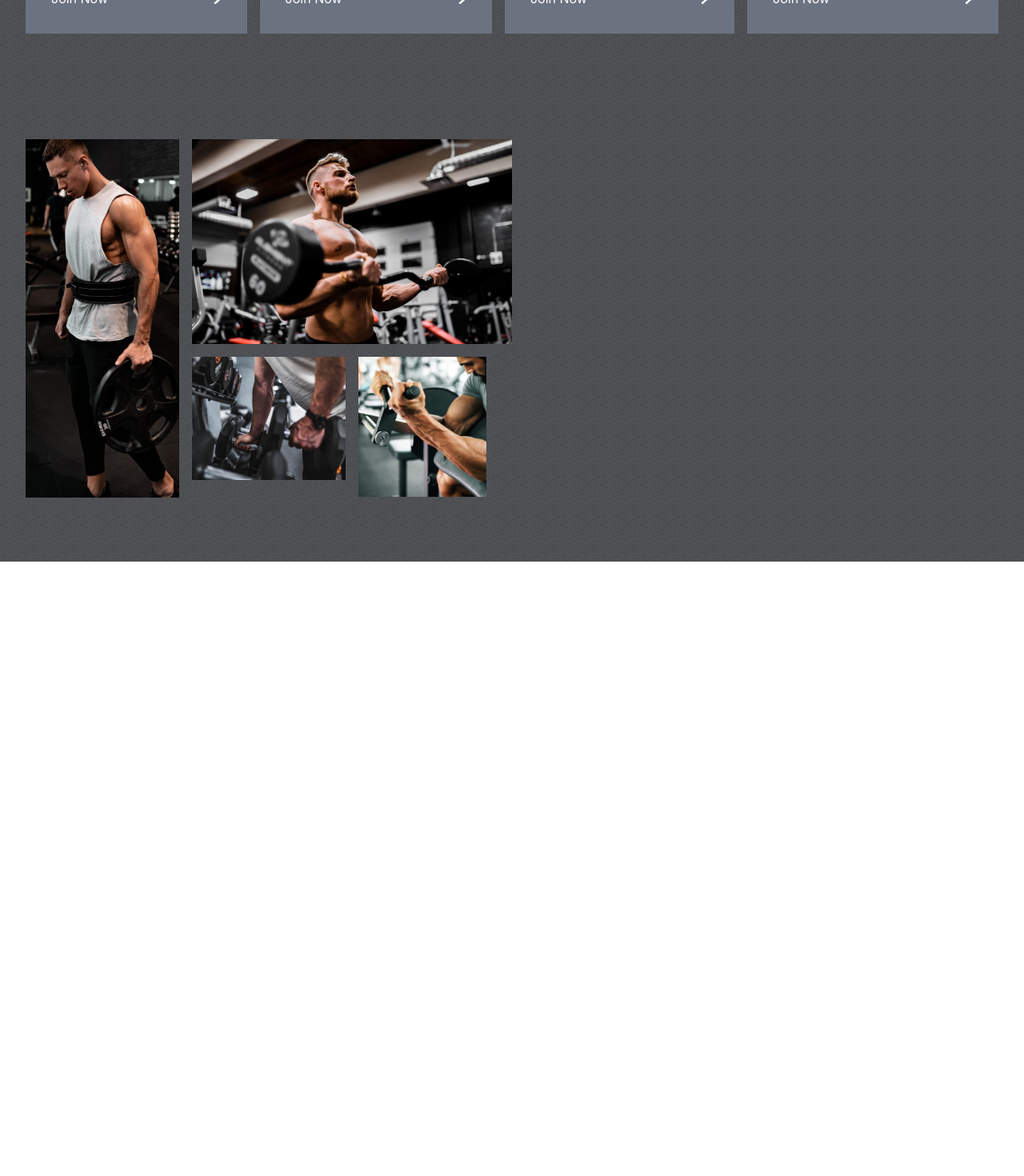
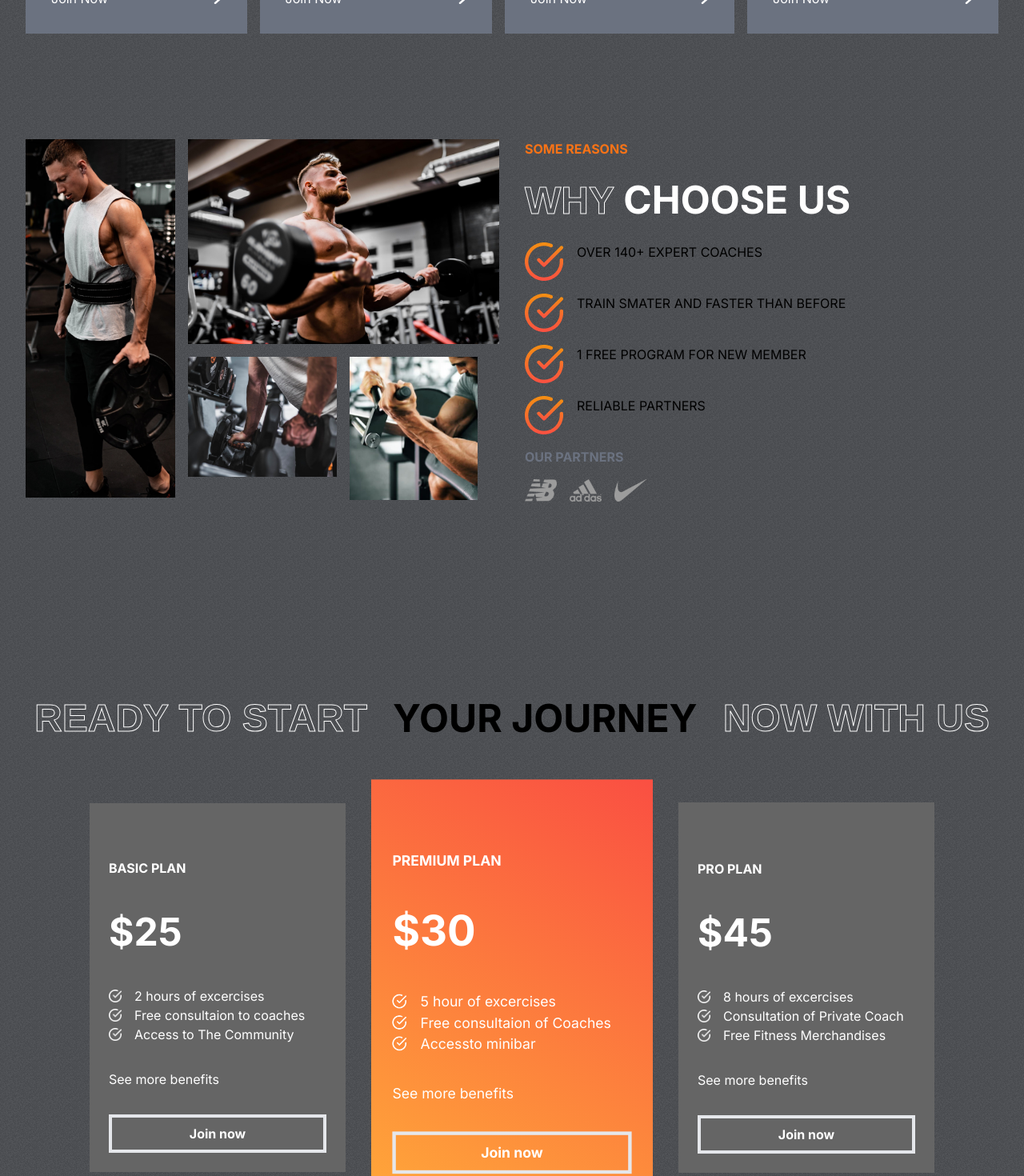
Before and after one commit to Bishboy/GymApp, a React (Vite) app: page / in a window 1280 px wide. Shown: the part 1215-2685 px from the top of the page at 80% size. Before the commit the page ends 1917 px from the top, so only its background shows below. Built offline with nearby package versions, Linux system fonts and the light colour scheme.

Commit message:
new component updated

```diff
--- a/src/App.tsx
+++ b/src/App.tsx
@@ -3,6 +3,7 @@ import Hero from './component/Hero'
 import './App.css'
 import Programs from './component/Programs'
 import Reasons from './component/Reasons'
+import Plan from './component/Plan'
 
 
 function App() {
@@ -13,6 +14,7 @@ function App() {
       <Hero />
       <Programs />
       <Reasons />
+      <Plan />
     </div>
   )
 }
--- /dev/null
+++ b/src/component/Plan.tsx
@@ -0,0 +1,49 @@
+import React from 'react'
+import { plansData } from '../data/plansData'
+import whiteTick from '../assets/whiteTick.png'
+
+
+
+
+const Plan = () => {
+  return (
+    <div className="mt-[4rem] px-[2rem] flex flex-col gap-[4rem] relative">
+      <div className=" flex gap-[2rem] items-center justify-center font-bold text-[3rem]">
+        <span className="strokeText">READY TO START</span>
+        <span> YOUR JOURNEY</span>
+        <span className="strokeText">NOW WITH US</span>
+      </div>
+
+      <div className=" flex items-center justify-center gap-[3rem]">
+        {plansData.map((items) => (
+          <div
+            key={items.id}
+            className={`${
+
+
+              items.id === 2 ? "bg-custom-gradient scale-110" : ""
+            } flex flex-col p-[1.5rem] bg-[#656565] w-[20rem] gap-[2rem] text-white`}
+          >
+            {items.icon}
+            <span className='font-bold'>{items.name}</span>
+            <span className='text-[3rem] font-bold'>${items.price}</span>
+            <div className='flex items-center flex-col'>
+              {items.features.map((feature, i) => (
+                <div key={i} className='flex items-center w-full gap-[1rem]'>
+                  <img src={whiteTick} alt="" className='w-[1rem]' />
+                  <span key={i}>{feature}</span>
+                </div>
+              ))}
+            </div>
+            <div>
+              <span className='text-[o.8rem]'>See more benefits</span>
+            </div>
+            <button className="btn">Join now</button>
+          </div>
+        ))}
+      </div>
+    </div>
+  );
+}
+
+export default Plan
--- a/src/component/Reasons.tsx
+++ b/src/component/Reasons.tsx
@@ -1,6 +1,6 @@
-import React from 'react'
-import image1 from '../../src/assets/image1.png'
-import image2 from '../../src/assets/image2.png'
+import React from "react";
+import image1 from "../../src/assets/image1.png";
+import image2 from "../../src/assets/image2.png";
 import image3 from "../../src/assets/image3.png";
 import image4 from "../../src/assets/image4.png";
 import nb from "../../src/assets/nb.png";
@@ -8,10 +8,9 @@ import addidas from "../../src/assets/adidas.png";
 import nike from "../../src/assets/nike.png";
 import tick from "../../src/assets/tick.png";
 
-
 const Reasons = () => {
   return (
-    <div className="px-[2rem] flex " style={{ gridTemplate: "2rem" }}>
+    <div className="px-[2rem] flex  gap-[2rem]">
       <div className="flex-1 grid grid-cols-3 gap-4 auto-rows-fr">
         <img
           src={image1}
@@ -31,12 +30,44 @@ const Reasons = () => {
         <img
           src={image4}
           alt=""
-          className="object-cover w-[10rem]  "
+          className="object-cover w-[10rem]  h-[11.2rem] "
         />
       </div>
-      <div className="flex-1 "></div>
+      <div className="flex-1 uppercase gap-[1rem] flex flex-col ">
+        <span className=" font-bold text-orange-500">Some reasons</span>
+        <div className="text-[3rem] text-white font-bold">
+          <span className="strokeText  ">Why</span>
+          <span className=" "> Choose us</span>
+        </div>
+        <div className="flex flex-col gap-[1rem]">
+          <div className="flex text-[1rem] gap-[1rem]">
+            <img src={tick} alt=""></img>
+            <span>Over 140+ Expert Coaches</span>
+          </div>
+          <div className="flex text-[1rem] gap-[1rem]">
+            <img src={tick} alt="" />
+            <span>TRAIN SMATER AND FASTER THAN BEFORE </span>
+          </div>
+          <div className="flex text-[1rem] gap-[1rem]">
+            <img src={tick} alt="" />
+            <span> 1 FREE PROGRAM FOR NEW MEMBER</span>
+          </div>
+          <div className="flex text-[1rem] gap-[1rem]">
+            <img src={tick} alt="" />
+            <span>RELIABLE PARTNERS</span>
+          </div>
+        </div>
+        <span className="text-gray-500 font-semibold uppercase">
+          Our Partners
+        </span>
+        <div className="flex gap-[1rem]">
+          <img src={nb} alt=""  className="w-[2.5rem]"/>
+          <img src={addidas} alt="" className="w-[2.5rem]" />
+          <img src={nike} alt=""  className="w-[2.5rem]"/>
+        </div>
+      </div>
     </div>
   );
-}
- //
-export default Reasons
+};
+//
+export default Reasons;
--- a/src/data/plansData.tsx
+++ b/src/data/plansData.tsx
@@ -3,6 +3,7 @@ interface Plan {
   name: string;
   price: string;
   features: string[];
+  id: number
 }
 
 export const plansData: Plan[] = [
@@ -18,7 +19,9 @@ export const plansData: Plan[] = [
       </svg>
     ),
     name: "BASIC PLAN",
+    id: 1,
     price: "25",
+
     features: [
       "2 hours of excercises",
       "Free consultaion to coaches",
@@ -38,6 +41,7 @@ export const plansData: Plan[] = [
     ),
     name: "PREMIUM PLAN",
     price: "30",
+    id: 2,
     features: [
       "5 hour of excercises",
       "Free consultaion of Coaches",
@@ -57,6 +61,7 @@ export const plansData: Plan[] = [
     ),
     name: "PRO PLAN",
     price: "45",
+    id: 3,
     features: [
       "8 hours of excercises",
       "Consultation of Private Coach",
```
